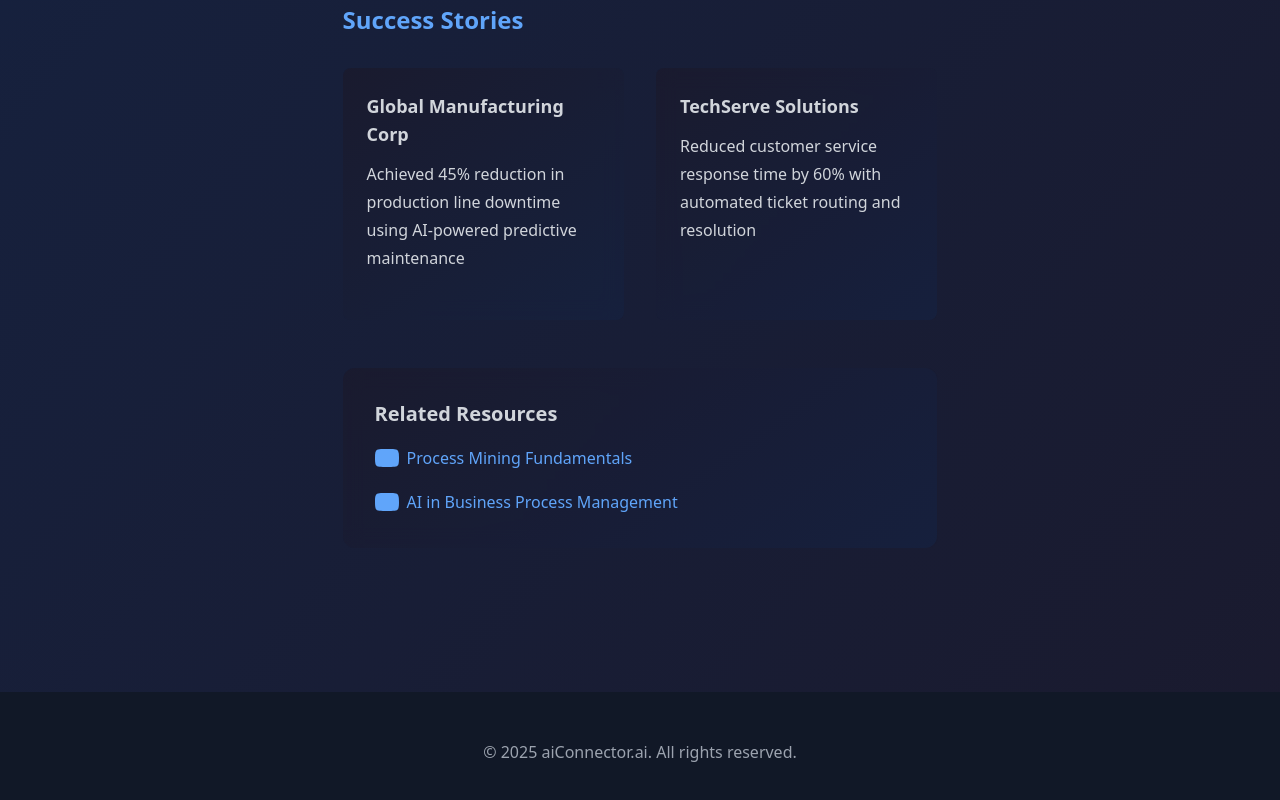
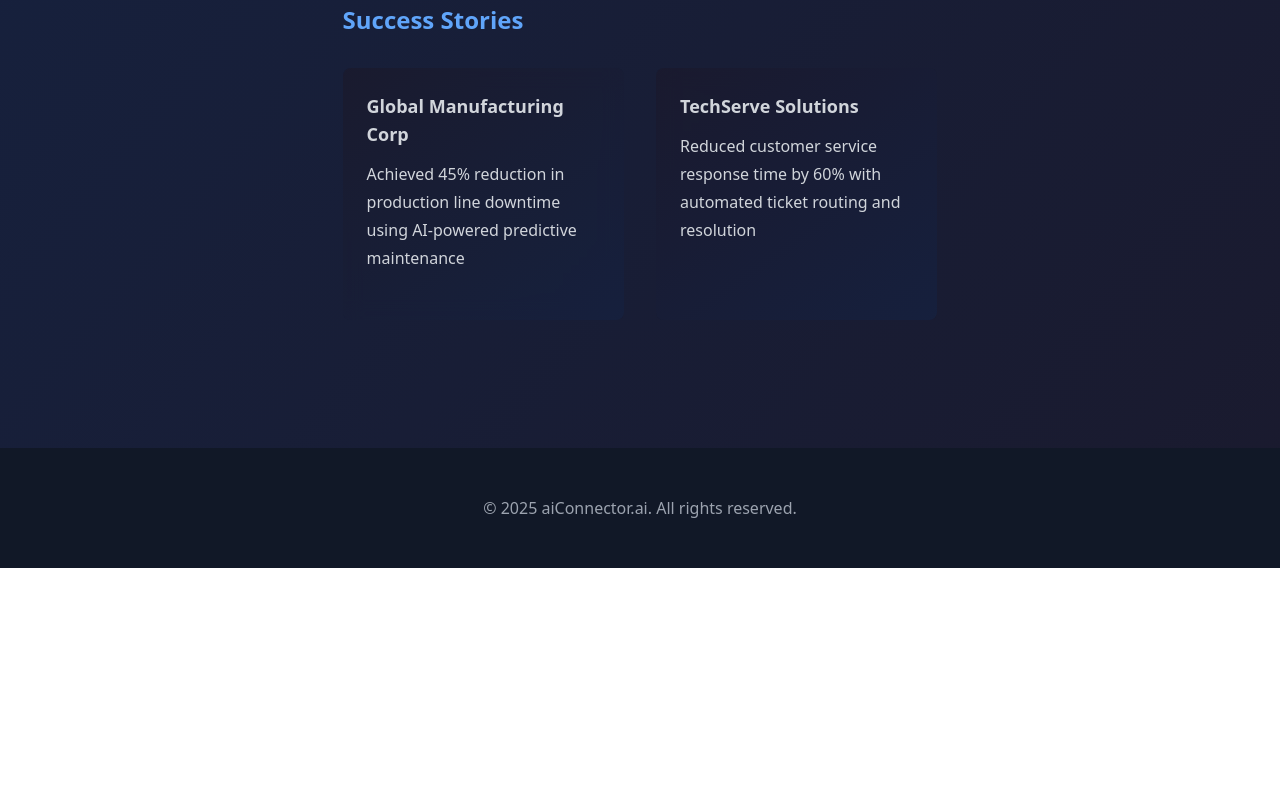
Before and after one commit to asutoshdash/aiconnector.ai, a plain HTML site: page blogs/process-optimization.html in a window 1280 px wide. Shown: the part 2623-3423 px from the top of the page. After the commit the page ends 3191 px from the top, so only its background shows below. Drawn offline with nearby package versions, Linux system fonts and the light colour scheme.

Commit message:
Fixed navigation issues

```diff
--- a/blogs/process-optimization.html
+++ b/blogs/process-optimization.html
@@ -1,4 +1,3 @@
-
 <!DOCTYPE html>
 <html lang="en">
 <head>
@@ -161,30 +160,6 @@
                         <p>Reduced customer service response time by 60% with automated ticket routing and resolution</p>
                     </div>
                 </div>
-
-                <div class="my-12 card-gradient p-8 rounded-xl">
-                    <h3 class="text-xl font-semibold mb-4">Related Resources</h3>
-                    <ul class="space-y-4">
-                        <li>
-                            <a href="https://youtube.com/watch?v=dQw4w9WgXcQ"
-                               class="flex items-center text-blue-400 hover:text-blue-300">
-                                <svg class="w-6 h-6 mr-2" fill="currentColor" viewBox="0 0 24 24">
-                                    <path d="M19.615 3.184c-3.604-.246-11.631-.245-15.23 0-3.897.266-4.356 2.62-4.385 8.816.029 6.185.484 8.549 4.385 8.816 3.6.245 11.626.246 15.23 0 3.897-.266 4.356-2.62 4.385-8.816-.029-6.185-.484-8.549-4.385-8.816z"/>
-                                </svg>
-                                Process Mining Fundamentals
-                            </a>
-                        </li>
-                        <li>
-                            <a href="https://youtube.com/watch?v=dQw4w9WgXcQ"
-                               class="flex items-center text-blue-400 hover:text-blue-300">
-                                <svg class="w-6 h-6 mr-2" fill="currentColor" viewBox="0 0 24 24">
-                                    <path d="M19.615 3.184c-3.604-.246-11.631-.245-15.23 0-3.897.266-4.356 2.62-4.385 8.816.029 6.185.484 8.549 4.385 8.816 3.6.245 11.626.246 15.23 0 3.897-.266 4.356-2.62 4.385-8.816-.029-6.185-.484-8.549-4.385-8.816z"/>
-                                </svg>
-                                AI in Business Process Management
-                            </a>
-                        </li>
-                    </ul>
-                </div>
             </div>
         </article>
     </div>
```
